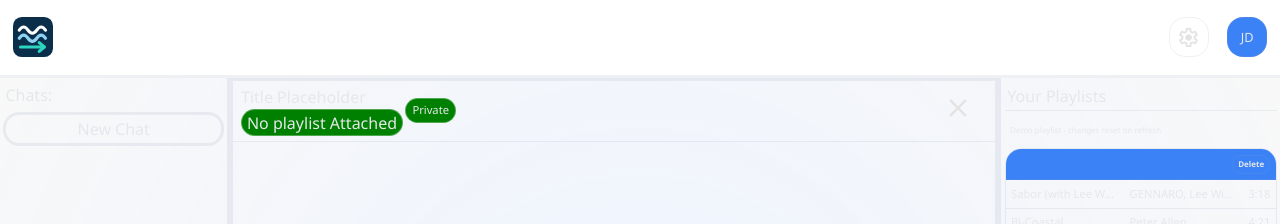
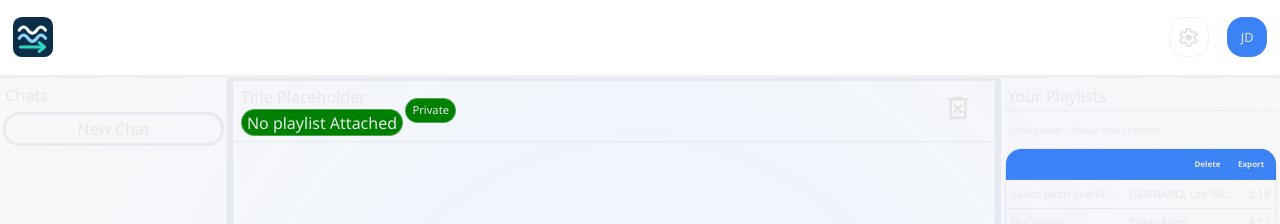
Before and after one commit to AidanSpence/Riptide-2, a Next.js app in the folder HTML/riptide-web/: page / in a window 1280 px wide. Shown: the top 224 px of the page. Built offline with nearby package versions, Linux system fonts and the light colour scheme.

Commit message:
start of export stuff

```diff
--- a/HTML/riptide-web/components/main_page.css
+++ b/HTML/riptide-web/components/main_page.css
@@ -522,6 +522,23 @@
     opacity: 0.6;
 }
 
+.right_playlist_export_button{
+    flex: 0 0 auto;
+    font-size: var(--font-xsml);
+    border: var(--border-thin);
+    border-radius: var(--corner-rad-small);
+    padding: 1% 2%;
+    color: var(--color-text);
+    cursor: pointer;
+}
+
+.right_playlist_export_button:disabled {
+    cursor: not-allowed;
+    opacity: 0.6;
+}
+
+
+
 .right_playlist_status {
     padding: 2%;
     font-size: var(--font-xsml);
--- a/HTML/riptide-web/components/main_page.tsx
+++ b/HTML/riptide-web/components/main_page.tsx
@@ -12,6 +12,7 @@ import {
   sendChatMessage,
   listPlaylists,
   deletePlaylist,
+  exportPlaylist,
   isPlaylistData,
   PLAYLIST_DEMO_MODE,
   ChatApiError,
@@ -55,6 +56,7 @@ export default function MainPage() {
   const [playlistError, setPlaylistError] = useState<string>("");
   const [isLoadingPlaylists, setIsLoadingPlaylists] = useState<boolean>(false);
   const [deletingPlaylistId, setDeletingPlaylistId] = useState<number | null>(null);
+  const [exportingPlaylistId, setExportingPlaylistId] = useState<number | null>(null);
   // negative IDs are temporary for generated playlists not saved by Django
   const nextLocalPlaylistId = useRef<number>(-2);
 
@@ -205,19 +207,31 @@ export default function MainPage() {
       setPlaylistError("Log in before deleting a saved playlist.");
       return;
     }
+  }
+  // package the playlist, send it to django, and ensure it can only be done once
+  async function sendExportPlaylist(playlist: PlaylistData) {
+    if (!window.confirm(`export playlist "${playlist.name}"?`)) return;
+
+    const playlistId = playlist.id;
+    if (playlistId === undefined) return;
+    setPlaylistError("");
+
+    if (!accessToken) {
+      setPlaylistError("Log in before exporting a saved playlist.");
+      return;
+    }
 
     const token = accessToken;
-    setDeletingPlaylistId(playlistId);
+    setExportingPlaylistId(playlistId);
     try {
-      await deletePlaylist(token, playlistId);
+      await exportPlaylist(token, playlistId);
       if (activeTokenRef.current !== token) return;
-      setPlaylists(previous => previous.filter(item => item.id !== playlistId));
     } catch (error) {
       if (activeTokenRef.current !== token) return;
-      console.error("Failed to delete playlist:", error);
-      setPlaylistError(describePlaylistError(error, "Unable to delete playlist"));
+      console.error("Failed to export playlist:", error);
+      setPlaylistError(describePlaylistError(error, "Unable to export playlist"));
     } finally {
-      if (activeTokenRef.current === token) setDeletingPlaylistId(null);
+      if (activeTokenRef.current === token) setExportingPlaylistId(null);
     }
   }
 
@@ -501,7 +515,7 @@ async function saveChatInput() {
           <div className="center_playlist_privacy_title">Private</div>
           <div className="delete_chat_button_box" title="Delete current chat">
             <button className="delete_chat_button" onClick={() => {if(currentChatId !== null){handleDeleteChat(currentChatId)}} }>
-              <Image src="close.svg" alt="alt" width={30} height={30}/>
+              <Image src="bin.svg" alt="alt" width={30} height={30}/>
             </button>
           </div>
         </div>
@@ -651,6 +665,15 @@ all elements can be of any type or length including blank but preferably have co
             >
               {deletingPlaylistId === playlist.id ? "Deleting..." : "Delete"}
             </button>
+              <button
+              className="right_playlist_export_button"
+              type="button"
+              onClick={() => void sendExportPlaylist(playlist)}
+              disabled={deletingPlaylistId !== null}
+              aria-label={`export playlist ${playlist.name}`}
+            >
+              {deletingPlaylistId === playlist.id ? "Export..." : "Export"}
+            </button>
           </div>
           <div className="right_playlist_song_list">
             {/* display each song using the existing title / artist / length classes */}
--- a/HTML/riptide-web/lib/api.ts
+++ b/HTML/riptide-web/lib/api.ts
@@ -368,3 +368,24 @@ export async function deletePlaylist(accessToken: string, playlistId: number): P
     throw new ChatApiError(response.status, message);
   }
 }
+export async function exportPlaylist(accessToken: string, playlistId: number): Promise<void> {
+  const response = await fetch(
+    `${API_URL.replace(/\/+$/, "")}/api/spotify/export/${playlistId}/`,
+    {
+      method: "POST",
+      headers: {
+        "Authorization": `Bearer ${accessToken}`,
+      }
+    }
+  );
+
+  if (!response.ok) {
+    const data: unknown = await response.json().catch(() => null);
+    let message = `HTTP ${response.status}`;
+    if (data && typeof data === "object") {
+      const error = data as { error?: string; detail?: string };
+      message = error.error ?? error.detail ?? message;
+    }
+    throw new ChatApiError(response.status, message);
+  }
+}
```
Also changed, not shown: HTML/riptide-web/public/bin.svg (added), 1 other file (tests, documents, lock files or other folders).
